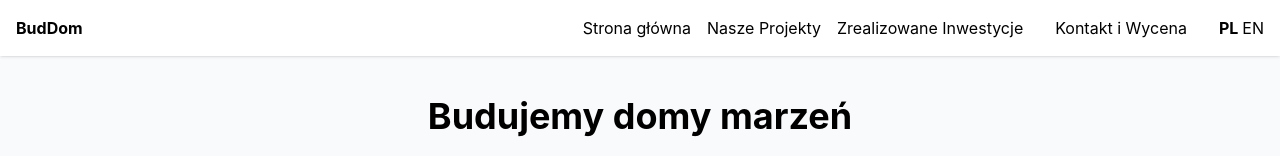
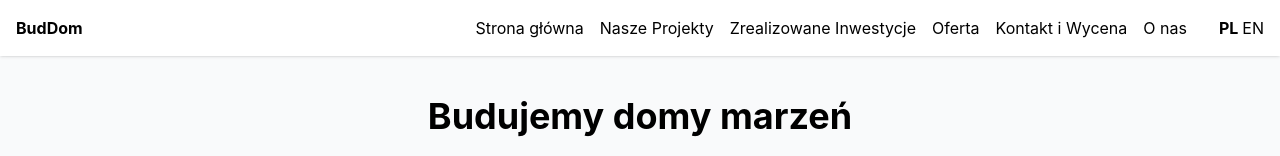
Before and after one commit to mar-pla/asdf, a React (Create React App) app: page / in a window 1280 px wide. Shown: the top 156 px of the page. Built offline with nearby package versions, Linux system fonts and the light colour scheme.

Commit message:
Update Navbar.js

```diff
--- a/src/components/Navbar.js
+++ b/src/components/Navbar.js
@@ -9,8 +9,9 @@ export default function Navbar({ t, lang, setLang }) {
         <Link to="/">{lang === "pl" ? "Strona główna" : "Home"}</Link>
         <Link to="/projekty">{t.projects}</Link>
         <Link to="/realizacje">{t.realizations}</Link>
-        <Link to="/technologie">{t.technologies}</Link>
+        <Link to="/oferta">{t.offer}</Link>
         <Link to="/kontakt">{t.contact}</Link>
+        <Link to="/about">{t.about}</Link>
         <div className="ml-4 space-x-1">
           <button onClick={() => setLang("pl")} className={lang === "pl" ? "font-bold" : ""}>PL</button>
           <button onClick={() => setLang("en")} className={lang === "en" ? "font-bold" : ""}>EN</button>
```
